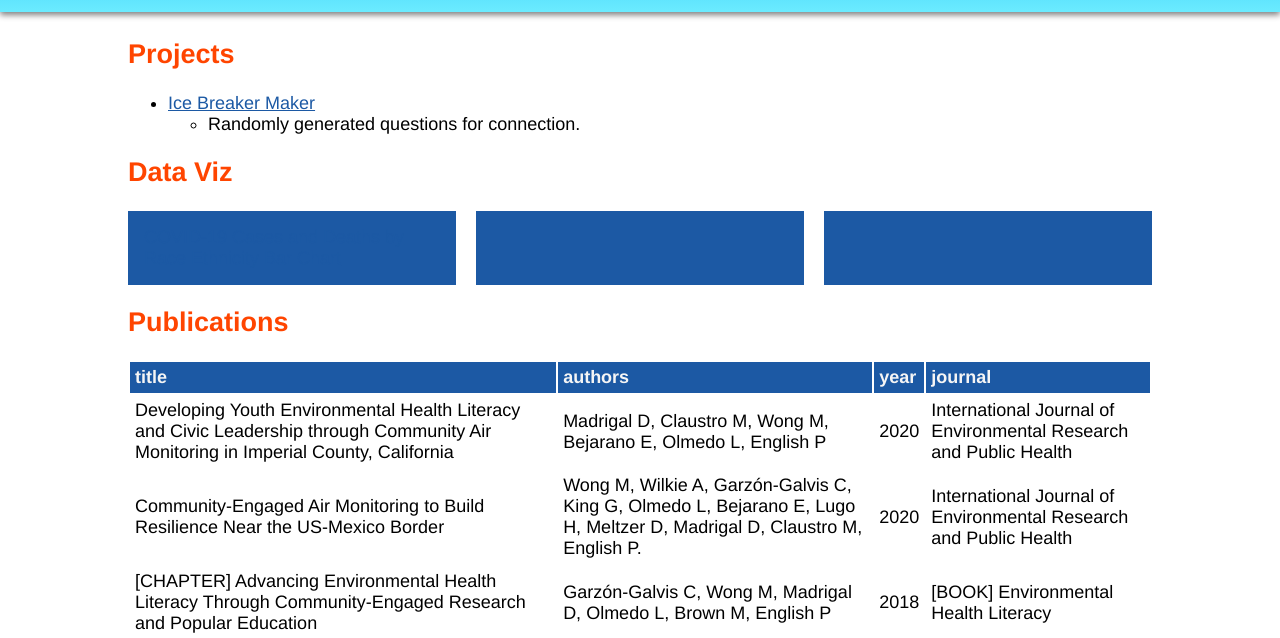
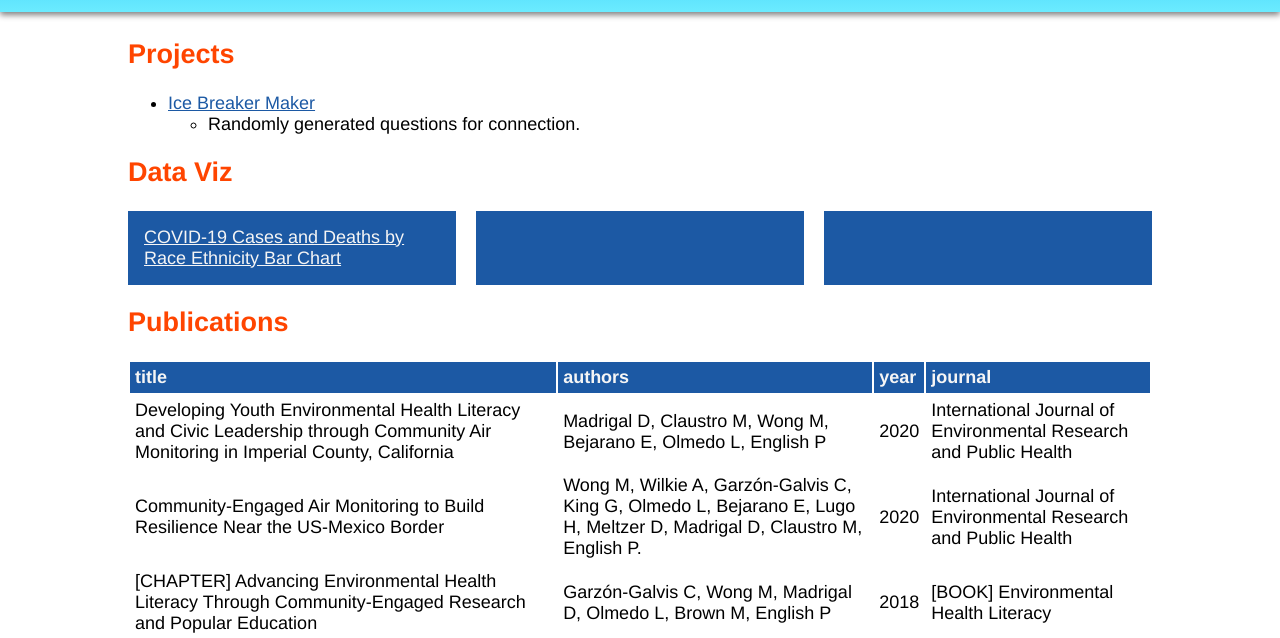
Before and after one commit to madrigal415/danielsmadrigal-2020, a plain HTML site: page index.html in a window 1280 px wide. Shown: the part 162-800 px from the top of the page. Drawn offline with nearby package versions, Linux system fonts and the light colour scheme.

Commit message:
fixing white div dataviz link

```diff
--- a/styles.css
+++ b/styles.css
@@ -127,7 +127,7 @@ p {
   padding: 1rem;
   background-color: var(--blue);
 }
-.dataViz > a {
+#dataVizContainer > a {
   color: var(--white);
 }
 
```
